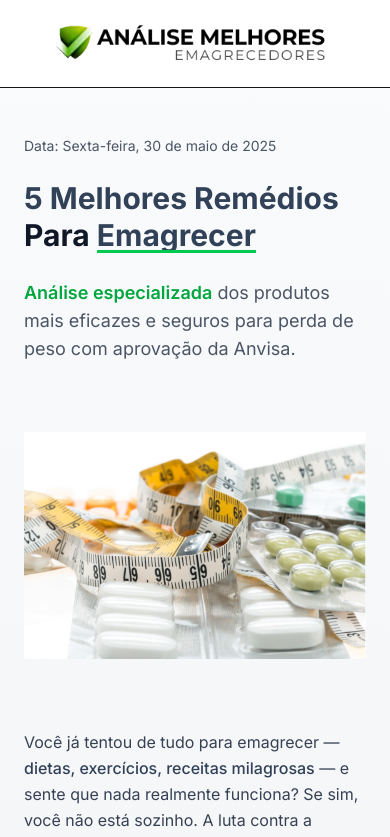
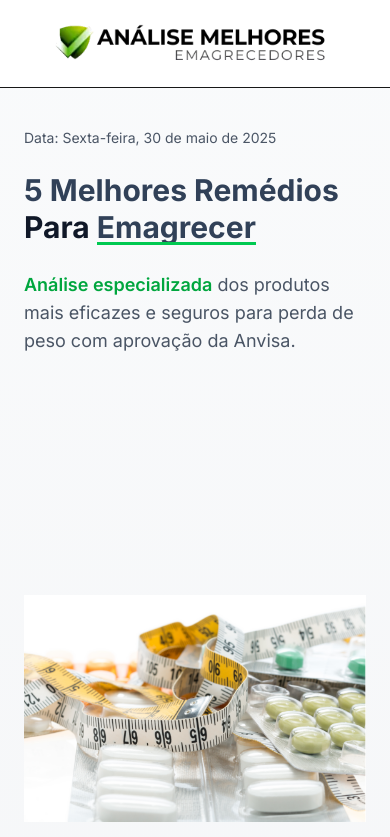
Before and after one commit to julianoleite90/emagrecedores, a Next.js app: page / in a window 390 px wide. Shown: the top 837 px of the page. Built offline with nearby package versions, Linux system fonts and the light colour scheme.

Commit message:
Adjust date padding in mobile view to be closer to header

```diff
--- a/src/components/HeroSection.tsx
+++ b/src/components/HeroSection.tsx
@@ -20,7 +20,7 @@ const HeroSection = () => {
           {/* Conteúdo do lado esquerdo */}
           <div className="space-y-6">
             {/* Data de atualização */}
-            <div className="pt-4 md:pt-6">
+            <div className="pt-2 md:pt-6">
               <p className="text-gray-600 text-sm">
                 Data: {formatDate()}
               </p>
@@ -35,13 +35,13 @@ const HeroSection = () => {
             </div>
 
             {/* Subtítulo com destaque */}
-            <div className="text-lg text-gray-600 mb-2">
+            <div className="text-lg text-gray-600 mb-1">
               <span className="text-green-600 font-semibold">Análise especializada</span>{' '}
               dos produtos mais eficazes e seguros para perda de peso com aprovação da Anvisa.
             </div>
 
             {/* Imagem em mobile */}
-            <div className="block lg:hidden relative h-[350px] w-full px-4 mb-2">
+            <div className="block lg:hidden relative h-[700px] w-full mb-1">
               <Image
                 src="/novocomparativo.png"
                 alt="Remédios para emagrecer"
@@ -52,7 +52,7 @@ const HeroSection = () => {
             </div>
 
             {/* Primeiro parágrafo */}
-            <p className="text-gray-700 mb-8 leading-relaxed">
+            <p className="text-gray-700 leading-relaxed">
               Você já tentou de tudo para emagrecer — <span className="text-slate-700 font-medium">dietas, exercícios, receitas milagrosas</span> — e sente que nada realmente funciona? Se sim, você não está sozinho. A luta contra a balança é uma realidade para <span className="text-slate-700 font-medium">milhões de brasileiros</span>, e a busca por soluções eficazes e seguras nunca esteve tão em alta.
             </p>
 
--- a/src/components/RankingSection.tsx
+++ b/src/components/RankingSection.tsx
@@ -114,7 +114,7 @@ const RankingSection = () => {
                 <p className="text-gray-900 mb-6">
                   O Definamax também oferece um teste de IMC (Índice de Massa Corporal) gratuito para você
                   entender melhor como está sua saúde corporal. Para realizar o seu teste, <UtmLink
-                    href="https://definamaxoficial.com/analise"
+                    href="https://www.definamaxoficial.com/avaliacao"
                     className="text-green-600 hover:text-green-800 underline cursor-pointer"
                     eventId="imc-definamax"
                   >
@@ -131,7 +131,7 @@ const RankingSection = () => {
                     <span>→</span> Acessar Site Oficial
                   </UtmLink>
                   <UtmLink
-                    href="https://mon.net.br/3i6gsj"
+                    href="https://www.definamaxoficial.com/"
                     className="w-full bg-orange-500 text-white text-center py-3 sm:py-4 px-4 rounded-lg hover:bg-orange-600 transition-colors flex items-center justify-center gap-2 text-sm sm:text-base"
                     eventId="informacoes-definamax"
                   >
```
